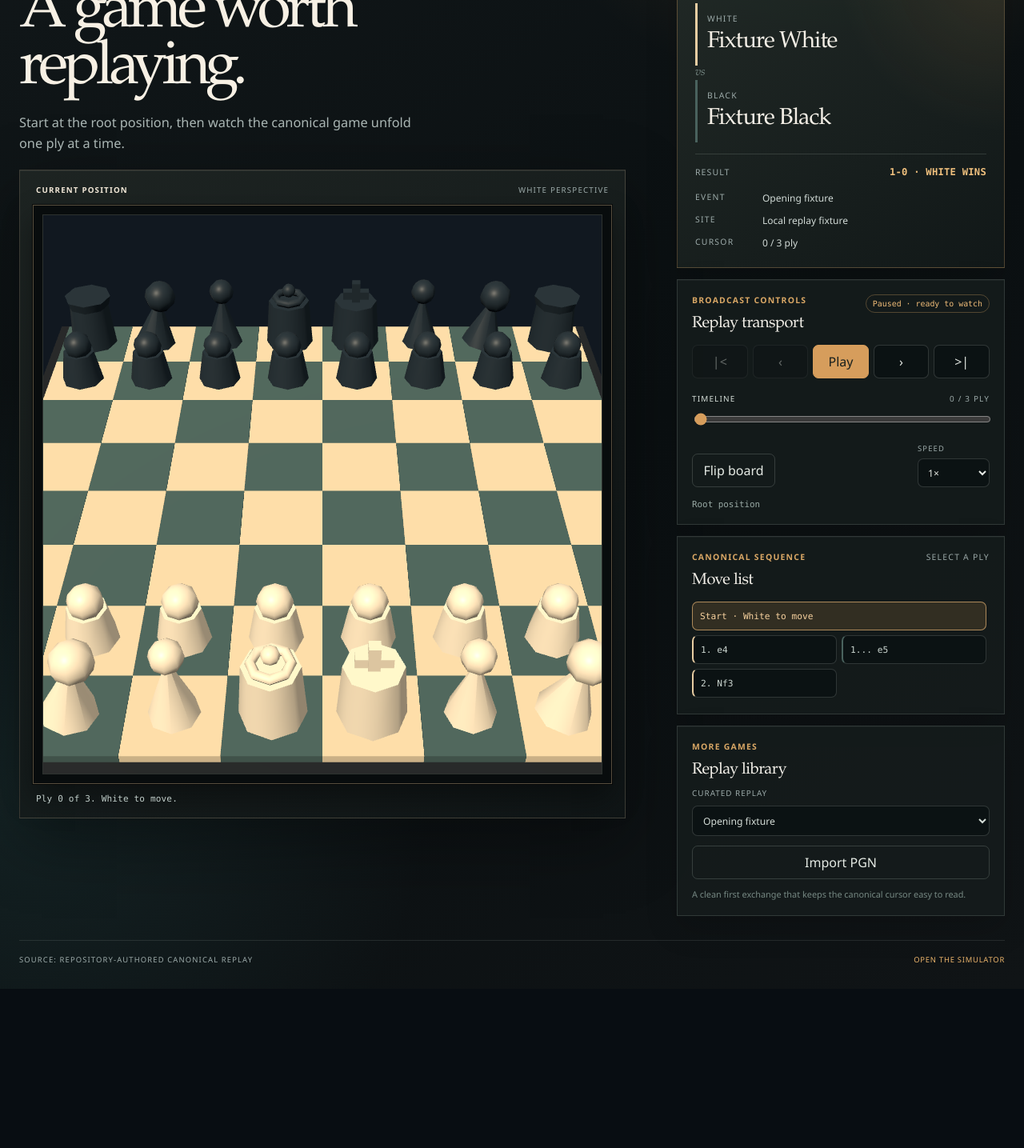
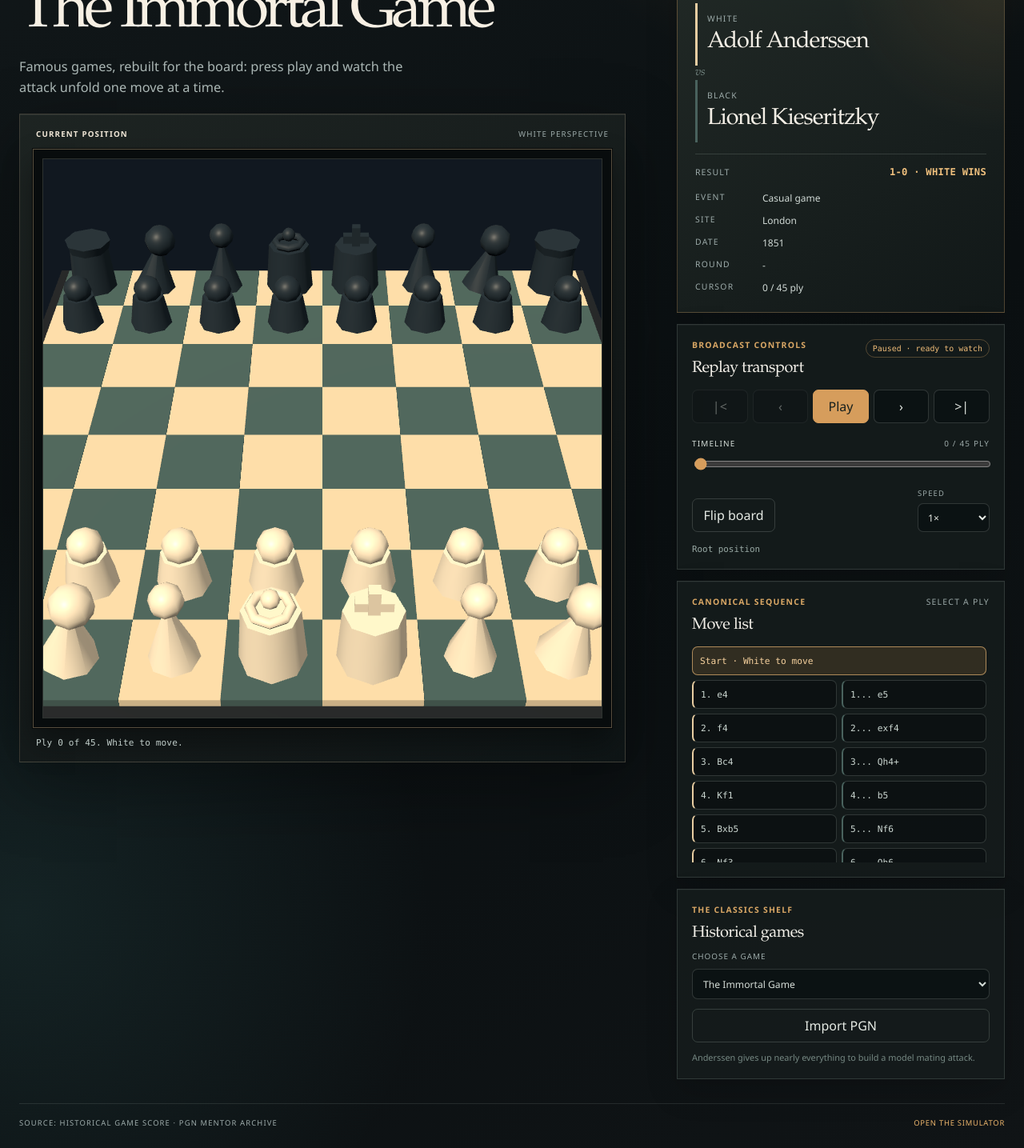
Before and after one commit to devin-thomas/chess, a website built with Vite: page web/index.html in a window 1280 px wide. Shown: the part 180-1615 px from the top of the page at 80% size. Before the commit the page ends 1416 px from the top, so only its background shows below. Built offline with nearby package versions, Linux system fonts and the light colour scheme.

Commit message:
Curate historical chess replays

```diff
--- a/replay/library.ts
+++ b/replay/library.ts
@@ -7,83 +7,181 @@ export interface CuratedReplayEntry {
   readonly replay: Replay;
 }
 
-const sourceUrl = 'https://github.com/devin-thomas/chess/tree/main/replay';
+const scoreSource = 'Historical game score · PGN Mentor archive';
 
 export const CURATED_REPLAYS = [
   {
-    id: 'opening',
-    title: 'Opening fixture',
-    description: 'A clean first exchange that keeps the canonical cursor easy to read.',
+    id: 'immortal-game',
+    title: 'The Immortal Game',
+    description: 'Anderssen gives up nearly everything to build a model mating attack.',
     replay: {
       schema_version: 1,
       ruleset: 'orthodox-chess-v1',
       root: { kind: 'standard' },
-      moves: ['e2e4', 'e7e5', 'g1f3'],
+      moves: [
+        'e2e4', 'e7e5', 'f2f4', 'e5f4', 'f1c4', 'd8h4', 'e1f1', 'b7b5', 'c4b5', 'g8f6',
+        'g1f3', 'h4h6', 'd2d3', 'f6h5', 'f3h4', 'h6g5', 'h4f5', 'c7c6', 'g2g4', 'h5f6',
+        'h1g1', 'c6b5', 'h2h4', 'g5g6', 'h4h5', 'g6g5', 'd1f3', 'f6g8', 'c1f4', 'g5f6',
+        'b1c3', 'f8c5', 'c3d5', 'f6b2', 'f4d6', 'c5g1', 'e4e5', 'b2a1', 'f1e2', 'b8a6',
+        'f5g7', 'e8d8', 'f3f6', 'g8f6', 'd6e7',
+      ],
       metadata: {
-        white: 'Fixture White',
-        black: 'Fixture Black',
+        white: 'Adolf Anderssen',
+        black: 'Lionel Kieseritzky',
         result: '1-0',
-        event: 'Opening fixture',
-        source: 'Repository-authored canonical replay',
-        source_url: sourceUrl,
-        annotation: { ignored: true },
+        event: 'Casual game',
+        site: 'London',
+        date: '1851',
+        source: scoreSource,
+        source_url: 'https://en.wikipedia.org/wiki/Immortal_Game',
       },
     },
   },
   {
-    id: 'italian-castle',
-    title: 'Italian, then castle',
-    description: 'A compact development line that exercises a complete king-and-rook castle.',
+    id: 'opera-game',
+    title: 'The Opera Game',
+    description: 'Morphy turns a theater-box consultation into a 17-move lesson in development and sacrifice.',
     replay: {
       schema_version: 1,
       ruleset: 'orthodox-chess-v1',
       root: { kind: 'standard' },
-      moves: ['e2e4', 'e7e5', 'g1f3', 'b8c6', 'f1c4', 'g8f6', 'd2d3', 'f8c5', 'e1g1'],
+      moves: [
+        'e2e4', 'e7e5', 'g1f3', 'd7d6', 'd2d4', 'c8g4', 'd4e5', 'g4f3', 'd1f3', 'd6e5',
+        'f1c4', 'g8f6', 'f3b3', 'd8e7', 'b1c3', 'c7c6', 'c1g5', 'b7b5', 'c3b5', 'c6b5',
+        'c4b5', 'b8d7', 'e1c1', 'a8d8', 'd1d7', 'd8d7', 'h1d1', 'e7e6', 'b5d7', 'f6d7',
+        'b3b8', 'd7b8', 'd1d8',
+      ],
       metadata: {
-        white: 'Open File',
-        black: 'Closed File',
-        result: '*',
-        event: 'Curated technical line',
-        source: 'Repository-authored canonical replay',
-        source_url: sourceUrl,
+        white: 'Paul Morphy',
+        black: 'Duke Karl & Count Isouard',
+        result: '1-0',
+        event: 'Consultation game',
+        site: 'Paris opera house',
+        date: '1858',
+        source: scoreSource,
+        source_url: 'https://en.wikipedia.org/wiki/Opera_Game',
       },
     },
   },
   {
-    id: 'en-passant',
-    title: 'The disappearing pawn',
-    description: 'A short constructed study where the fifth ply removes a pawn from a different square.',
+    id: 'evergreen-game',
+    title: 'The Evergreen Game',
+    description: "Anderssen's evergreen attack lands in a queen-sacrifice finish against Dufresne.",
     replay: {
       schema_version: 1,
       ruleset: 'orthodox-chess-v1',
       root: { kind: 'standard' },
-      moves: ['e2e4', 'a7a6', 'e4e5', 'd7d5', 'e5d6'],
+      moves: [
+        'e2e4', 'e7e5', 'g1f3', 'b8c6', 'f1c4', 'f8c5', 'b2b4', 'c5b4', 'c2c3', 'b4a5',
+        'd2d4', 'e5d4', 'e1g1', 'd4d3', 'd1b3', 'd8f6', 'e4e5', 'f6g6', 'f1e1', 'g8e7',
+        'c1a3', 'b7b5', 'b3b5', 'a8b8', 'b5a4', 'a5b6', 'b1d2', 'c8b7', 'd2e4', 'g6f5',
+        'c4d3', 'f5h5', 'e4f6', 'g7f6', 'e5f6', 'h8g8', 'a1d1', 'h5f3', 'e1e7', 'c6e7',
+        'a4d7', 'e8d7', 'd3f5', 'd7e8', 'f5d7', 'e8f8', 'a3e7',
+      ],
       metadata: {
-        white: 'Passing Pawn',
-        black: 'The Interposer',
-        result: '*',
-        event: 'En passant study',
-        source: 'Repository-authored canonical replay',
-        source_url: sourceUrl,
+        white: 'Adolf Anderssen',
+        black: 'Jean Dufresne',
+        result: '1-0',
+        event: 'Casual game',
+        site: 'Berlin',
+        date: '1852',
+        source: scoreSource,
+        source_url: 'https://en.wikipedia.org/wiki/Evergreen_Game',
       },
     },
   },
   {
-    id: 'fools-mate',
-    title: 'Four-ply finish',
-    description: 'The fastest checkmate in the technical library, useful for testing terminal presentation.',
+    id: 'game-of-century',
+    title: 'The Game of the Century',
+    description: 'Thirteen-year-old Fischer accepts a queen sacrifice and coordinates a textbook mating net.',
     replay: {
       schema_version: 1,
       ruleset: 'orthodox-chess-v1',
       root: { kind: 'standard' },
-      moves: ['f2f3', 'e7e5', 'g2g4', 'd8h4'],
+      moves: [
+        'g1f3', 'g8f6', 'c2c4', 'g7g6', 'b1c3', 'f8g7', 'd2d4', 'e8g8', 'c1f4', 'd7d5',
+        'd1b3', 'd5c4', 'b3c4', 'c7c6', 'e2e4', 'b8d7', 'a1d1', 'd7b6', 'c4c5', 'c8g4',
+        'f4g5', 'b6a4', 'c5a3', 'a4c3', 'b2c3', 'f6e4', 'g5e7', 'd8b6', 'f1c4', 'e4c3',
+        'e7c5', 'f8e8', 'e1f1', 'g4e6', 'c5b6', 'e6c4', 'f1g1', 'c3e2', 'g1f1', 'e2d4',
+        'f1g1', 'd4e2', 'g1f1', 'e2c3', 'f1g1', 'a7b6', 'a3b4', 'a8a4', 'b4b6', 'c3d1',
+        'h2h3', 'a4a2', 'g1h2', 'd1f2', 'h1e1', 'e8e1', 'b6d8', 'g7f8', 'f3e1', 'c4d5',
+        'e1f3', 'f2e4', 'd8b8', 'b7b5', 'h3h4', 'h7h5', 'f3e5', 'g8g7', 'h2g1', 'f8c5',
+        'g1f1', 'e4g3', 'f1e1', 'c5b4', 'e1d1', 'd5b3', 'd1c1', 'g3e2', 'c1b1', 'e2c3',
+        'b1c1', 'a2c2',
+      ],
       metadata: {
-        white: 'Unprepared King',
-        black: 'Diagonal Queen',
+        white: 'Donald Byrne',
+        black: 'Bobby Fischer',
         result: '0-1',
-        event: 'Checkmate study',
-        source: 'Repository-authored canonical replay',
-        source_url: sourceUrl,
+        event: 'Rosenwald Memorial Tournament',
+        site: 'Marshall Chess Club, New York',
+        date: '1956-10-17',
+        source: scoreSource,
+        source_url: 'https://en.wikipedia.org/wiki/Game_of_the_Century_(chess)',
+      },
+    },
+  },
+  {
+    id: 'fischer-spassky-game-six',
+    title: 'Fischer-Spassky, Game 6',
+    description: 'The famous 1972 match produces a quietly devastating positional masterpiece.',
+    replay: {
+      schema_version: 1,
+      ruleset: 'orthodox-chess-v1',
+      root: { kind: 'standard' },
+      moves: [
+        'c2c4', 'e7e6', 'g1f3', 'd7d5', 'd2d4', 'g8f6', 'b1c3', 'f8e7', 'c1g5', 'e8g8',
+        'e2e3', 'h7h6', 'g5h4', 'b7b6', 'c4d5', 'f6d5', 'h4e7', 'd8e7', 'c3d5', 'e6d5',
+        'a1c1', 'c8e6', 'd1a4', 'c7c5', 'a4a3', 'f8c8', 'f1b5', 'a7a6', 'd4c5', 'b6c5',
+        'e1g1', 'a8a7', 'b5e2', 'b8d7', 'f3d4', 'e7f8', 'd4e6', 'f7e6', 'e3e4', 'd5d4',
+        'f2f4', 'f8e7', 'e4e5', 'c8b8', 'e2c4', 'g8h8', 'a3h3', 'd7f8', 'b2b3', 'a6a5',
+        'f4f5', 'e6f5', 'f1f5', 'f8h7', 'c1f1', 'e7d8', 'h3g3', 'a7e7', 'h2h4', 'b8b7',
+        'e5e6', 'b7c7', 'g3e5', 'd8e8', 'a2a4', 'e8d8', 'f1f2', 'd8e8', 'f2f3', 'e8d8',
+        'c4d3', 'd8e8', 'e5e4', 'h7f6', 'f5f6', 'g7f6', 'f3f6', 'h8g8', 'd3c4', 'g8h8',
+        'e4f4',
+      ],
+      metadata: {
+        white: 'Bobby Fischer',
+        black: 'Boris Spassky',
+        result: '1-0',
+        event: 'World Championship Match',
+        site: 'Reykjavik',
+        date: '1972',
+        round: '6',
+        source: scoreSource,
+        source_url: 'https://en.wikipedia.org/wiki/World_Chess_Championship_1972',
+      },
+    },
+  },
+  {
+    id: 'kasparov-topalov-1999',
+    title: 'Kasparov-Topalov, 1999',
+    description: 'A 44-move king hunt with a rook sacrifice and a finish that still looks impossible.',
+    replay: {
+      schema_version: 1,
+      ruleset: 'orthodox-chess-v1',
+      root: { kind: 'standard' },
+      moves: [
+        'e2e4', 'd7d6', 'd2d4', 'g8f6', 'b1c3', 'g7g6', 'c1e3', 'f8g7', 'd1d2', 'c7c6',
+        'f2f3', 'b7b5', 'g1e2', 'b8d7', 'e3h6', 'g7h6', 'd2h6', 'c8b7', 'a2a3', 'e7e5',
+        'e1c1', 'd8e7', 'c1b1', 'a7a6', 'e2c1', 'e8c8', 'c1b3', 'e5d4', 'd1d4', 'c6c5',
+        'd4d1', 'd7b6', 'g2g3', 'c8b8', 'b3a5', 'b7a8', 'f1h3', 'd6d5', 'h6f4', 'b8a7',
+        'h1e1', 'd5d4', 'c3d5', 'b6d5', 'e4d5', 'e7d6', 'd1d4', 'c5d4', 'e1e7', 'a7b6',
+        'f4d4', 'b6a5', 'b2b4', 'a5a4', 'd4c3', 'd6d5', 'e7a7', 'a8b7', 'a7b7', 'd5c4',
+        'c3f6', 'a4a3', 'f6a6', 'a3b4', 'c2c3', 'b4c3', 'a6a1', 'c3d2', 'a1b2', 'd2d1',
+        'h3f1', 'd8d2', 'b7d7', 'd2d7', 'f1c4', 'b5c4', 'b2h8', 'd7d3', 'h8a8', 'c4c3',
+        'a8a4', 'd1e1', 'f3f4', 'f7f5', 'b1c1', 'd3d2', 'a4a7',
+      ],
+      metadata: {
+        white: 'Garry Kasparov',
+        black: 'Veselin Topalov',
+        result: '1-0',
+        event: 'Hoogovens Tournament',
+        site: 'Wijk aan Zee',
+        date: '1999-01-20',
+        round: '4',
+        source: scoreSource,
+        source_url: 'https://books.chessbase.com/de/wijk-aan-zee-classics-great-games-timeless-le/kasparov-topalov-1999',
       },
     },
   },
--- a/web/index.html
+++ b/web/index.html
@@ -6,9 +6,9 @@
     <meta name="theme-color" content="#111517" />
     <meta
       name="description"
-      content="Watch a curated chess replay from the opening position."
+      content="Watch famous historical chess games move by move."
     />
-    <title>Replay room · Chess</title>
+    <title>Replay room · Historical chess classics</title>
     <link rel="stylesheet" href="/styles.css" />
   </head>
   <body class="viewer-page">
@@ -30,10 +30,10 @@
       <main class="viewer-layout">
         <section class="viewer-stage" aria-labelledby="viewer-title">
           <div class="viewer-stage-header">
-            <p id="viewer-stage-kicker" class="viewer-kicker">Curated replay · Opening fixture</p>
-            <h1 id="viewer-title">A game worth replaying.</h1>
+            <p id="viewer-stage-kicker" class="viewer-kicker">Curated replay · The Immortal Game</p>
+            <h1 id="viewer-title">The Immortal Game</h1>
             <p class="viewer-intro">
-              Start at the root position, then watch the canonical game unfold one ply at a time.
+              Famous games, rebuilt for the board: press play and watch the attack unfold one move at a time.
             </p>
           </div>
 
@@ -51,7 +51,7 @@
 
         <aside class="viewer-rail" aria-label="Replay information and controls">
           <section class="viewer-card viewer-match-card" aria-labelledby="match-heading">
-            <div class="viewer-card-kicker">Match card</div>
+            <div class="viewer-card-kicker">Featured classic</div>
             <h2 id="match-heading" class="sr-only">Replay match information</h2>
             <div class="viewer-player viewer-player-white">
               <span class="viewer-player-side">White</span>
@@ -69,15 +69,23 @@
             <dl class="viewer-meta-list">
               <div>
                 <dt>Event</dt>
-                <dd id="replay-event">Curated replay</dd>
+                <dd id="replay-event">Casual game</dd>
               </div>
               <div>
                 <dt>Site</dt>
-                <dd id="replay-site">Local replay fixture</dd>
+                <dd id="replay-site">London</dd>
+              </div>
+              <div>
+                <dt>Date</dt>
+                <dd id="replay-date">1851</dd>
+              </div>
+              <div>
+                <dt>Round</dt>
+                <dd id="replay-round">-</dd>
               </div>
               <div>
                 <dt>Cursor</dt>
-                <dd><span id="replay-ply">0 / 3</span> ply</dd>
+                <dd><span id="replay-ply">0 / 45</span> ply</dd>
               </div>
             </dl>
           </section>
@@ -132,16 +140,16 @@
           <section class="viewer-card viewer-library-card" data-shell="replay-library" aria-labelledby="library-heading">
             <div class="viewer-card-heading">
               <div>
-                <div class="viewer-card-kicker">More games</div>
-                <h2 id="library-heading">Replay library</h2>
+                <div class="viewer-card-kicker">The classics shelf</div>
+                <h2 id="library-heading">Historical games</h2>
               </div>
             </div>
-            <label for="viewer-replay-select">Curated replay</label>
+            <label for="viewer-replay-select">Choose a game</label>
             <select id="viewer-replay-select">
               <option value="">Imported PGN</option>
             </select>
             <button id="viewer-import-pgn" class="viewer-secondary-button viewer-import-button" type="button" aria-expanded="false" aria-controls="viewer-import-panel">Import PGN</button>
-            <p id="viewer-library-description" class="viewer-coming-soon">Choose a replay to inspect, or import your own game locally.</p>
+            <p id="viewer-library-description" class="viewer-coming-soon">Choose a famous game to inspect, or import your own PGN locally.</p>
             <div id="viewer-import-panel" class="viewer-import-panel" hidden>
               <label for="viewer-pgn-text">Paste PGN</label>
               <textarea id="viewer-pgn-text" rows="7" spellcheck="false" placeholder="[White &quot;Player One&quot;]\n\n1. e4 e5 2. Nf3 *"></textarea>
@@ -165,7 +173,7 @@
       </main>
 
       <footer class="viewer-footer">
-        <span>Source: <span id="viewer-source">shared/replay-fixtures/opening.json</span></span>
+        <span>Source: <span id="viewer-source">Historical game score - PGN Mentor archive</span></span>
         <a href="/simulator/">Open the simulator</a>
       </footer>
       <p id="viewer-live-status" class="sr-only" role="status" aria-live="polite"></p>
--- a/web/viewer.ts
+++ b/web/viewer.ts
@@ -37,6 +37,8 @@ const elements = {
   result: $<HTMLElement>('#replay-result'),
   event: $<HTMLElement>('#replay-event'),
   site: $<HTMLElement>('#replay-site'),
+  date: $<HTMLElement>('#replay-date'),
+  round: $<HTMLElement>('#replay-round'),
   source: $<HTMLElement>('#viewer-source'),
   ply: $<HTMLElement>('#replay-ply'),
   currentMove: $<HTMLElement>('#viewer-current-move'),
@@ -71,7 +73,7 @@ const model = createDefaultViewerState();
 const boardRenderer = createBoard3DRenderer(elements.board);
 let displayMoves = buildReplayMoveList(model.replay);
 let selectedReplayId: string | null = DEFAULT_CURATED_REPLAY_ID;
-let replayTitle = 'Opening fixture';
+let replayTitle = curatedReplayById(DEFAULT_CURATED_REPLAY_ID)?.title ?? 'Historical classic';
 let replaySource = replayMetadataText(model.replay, 'source', 'Repository-authored canonical replay');
 const speedOptions: Record<string, ReplaySpeed> = { '0.5': 0.5, '1': 1, '2': 2 };
 const transport = createReplayTransport(model.controller, {
@@ -157,8 +159,7 @@ function render(snapshot: PresentationSnapshot = model.controller.presentationSn
   renderBoard(snapshot);
   renderMoveList(currentPly);
   elements.stageKicker.textContent = selectedReplayId === null ? 'Imported replay · local only' : `Curated replay · ${replayTitle}`;
-  elements.title.textContent = selectedReplayId === null ? 'A game from your file.' :
-    (replayTitle === 'Opening fixture' ? 'A game worth replaying.' : replayTitle);
+  elements.title.textContent = selectedReplayId === null ? 'A game from your file.' : replayTitle;
   elements.libraryDescription.textContent = selectedReplayId === null
     ? 'Your imported game is held in this tab and is never uploaded.'
     : curatedReplayById(selectedReplayId)?.description ?? 'Choose a replay to inspect.';
@@ -169,6 +170,8 @@ function render(snapshot: PresentationSnapshot = model.controller.presentationSn
   elements.result.textContent = resultLabel(recordedResult);
   elements.event.textContent = replayMetadataText(model.replay, 'event', 'Curated replay');
   elements.site.textContent = replayMetadataText(model.replay, 'site', 'Local replay fixture');
+  elements.date.textContent = replayMetadataText(model.replay, 'date', '-');
+  elements.round.textContent = replayMetadataText(model.replay, 'round', '-');
   elements.source.textContent = replaySource;
   elements.ply.textContent = currentPly + ' / ' + length;
   elements.currentMove.textContent = currentPly === 0
```
Also changed, not shown: tests/replay-library.test.ts (+13 -4 lines), tests/replay-viewer-shell.test.ts (+3 -3 lines).
